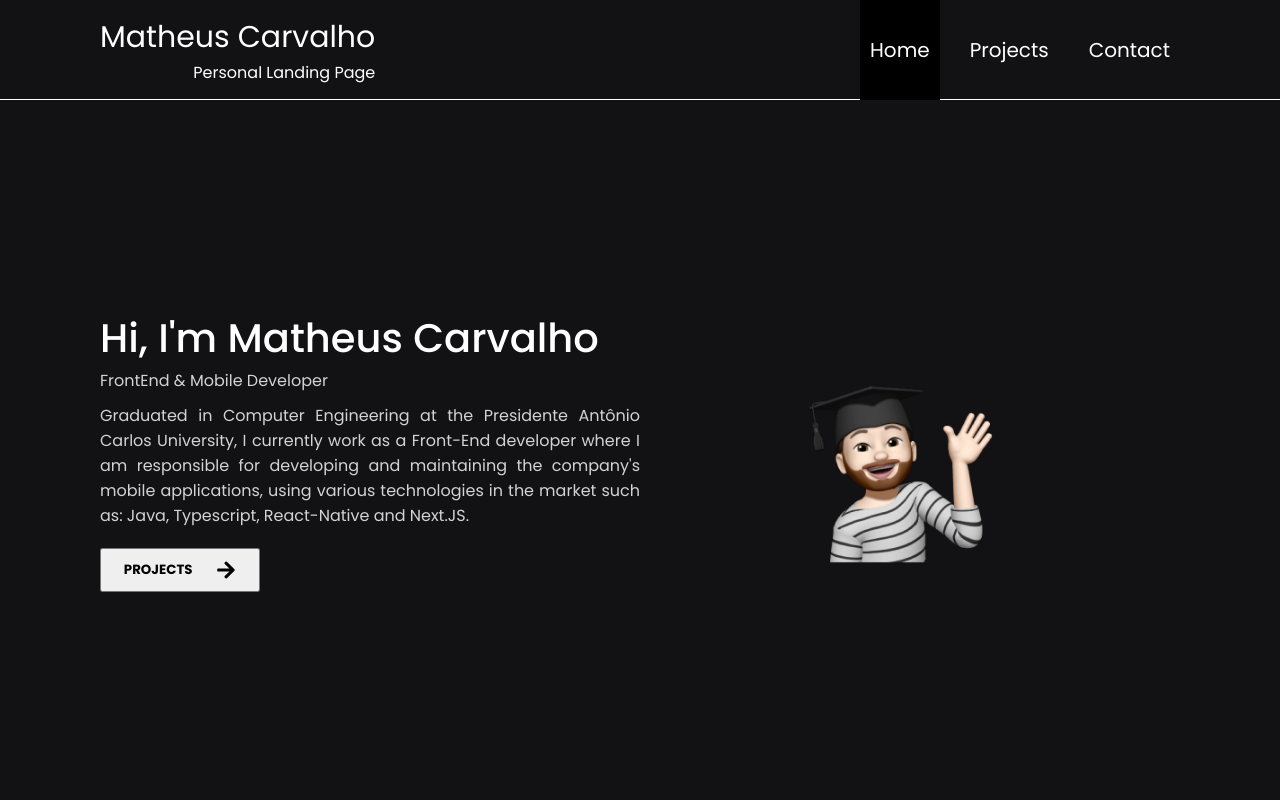
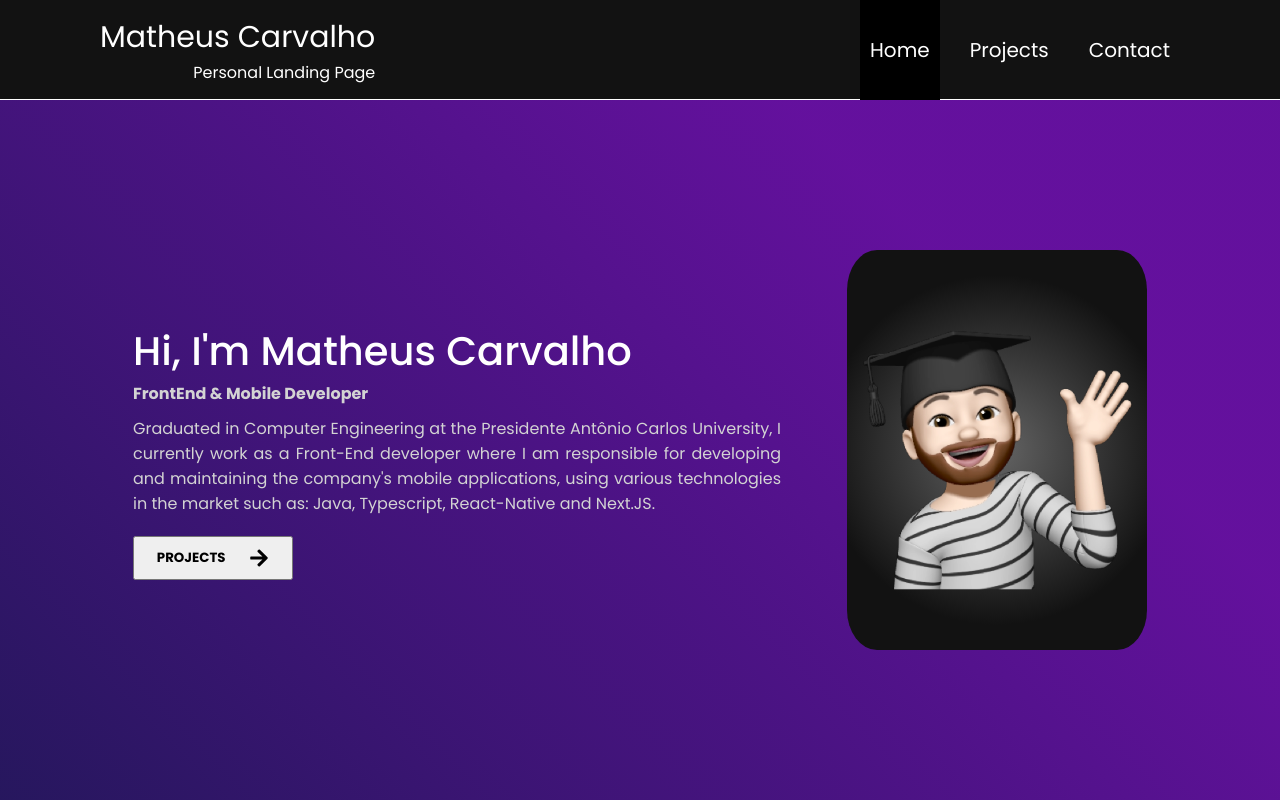
Before and after one commit to matheuscarvalho17/Landing_Page, a Next.js app: page / in a window 1280 px wide. Built offline with nearby package versions, Linux system fonts and the light colour scheme.

Commit message:
style : background and @media adjustments

```diff
--- a/src/pages/index.tsx
+++ b/src/pages/index.tsx
@@ -1,7 +1,6 @@
 import Link from 'next/link';
 import { FaArrowRight } from 'react-icons/fa';
 import {
-  Img,
   Name,
   Logo,
   Intro,
@@ -33,12 +32,7 @@ export default function Home() {
           </Link>
         </Infos>
         <Logo>
-          <Img
-            width={'230px'}
-            height={'230px'}
-            alt={'My avatar'}
-            src={'/images/avatar.png'}
-          />
+          <img src="/images/avatar.png" alt={'My avatar'}></img>
         </Logo>
       </Content>
     </Container>
--- a/src/pages/style.ts
+++ b/src/pages/style.ts
@@ -1,4 +1,3 @@
-import Image from 'next/image';
 import styled from 'styled-components';
 
 export const Container = styled.div`
@@ -6,6 +5,11 @@ export const Container = styled.div`
   align-items: center;
   justify-content: center;
   height: calc(100vh - 100px);
+  background: linear-gradient(
+    45deg,
+    rgba(47, 25, 126, 0.7) 0%,
+    rgba(120, 16, 192, 0.8) 75%
+  );
 `;
 export const Content = styled.div`
   height: 100%;
@@ -14,37 +18,36 @@ export const Content = styled.div`
   width: 1120px;
   align-items: center;
   justify-content: space-around;
-  @media (max-width: 600px) {
+  @media (max-width: 900px) {
+    flex-direction: column-reverse;
+  }
+  @media (max-width: 650px) {
     padding: 5px;
   }
-  @media (max-width: 760px) {
-    justify-content: space-around;
-    flex-direction: column-reverse;
-  }
 `;
-export const Infos = styled.div`
-  width: 50%;
+export const Infos = styled.section`
+  width: 60%;
   display: grid;
   text-align: start;
-  @media (max-width: 760px) {
+  @media (max-width: 900px) {
     width: 90%;
   }
 `;
-export const Name = styled.span`
+export const Name = styled.h1`
   font-size: 40px;
   font-weight: 500;
-  @media (max-width: 760px) {
+  @media (max-width: 900px) {
     font-size: 25px;
   }
 `;
-export const Especialization = styled.span`
+export const Especialization = styled.h4`
   color: lightgray;
   margin-bottom: 10px;
 `;
-export const Intro = styled.span`
+export const Intro = styled.p`
   color: lightgray;
   text-align: justify;
-  @media (max-width: 760px) {
+  @media (max-width: 900px) {
     font-size: 15px;
   }
 `;
@@ -59,23 +62,44 @@ export const LinkProjects = styled.button`
     font-size: 20px;
   }
 `;
-export const Logo = styled.div`
-  width: 50%;
+export const Logo = styled.section`
+  width: 300px;
+  height: 400px;
   display: flex;
+  border-radius: 10%;
   align-items: center;
   justify-content: center;
+  background: radial-gradient(
+    circle,
+    rgb(100, 100, 100) 0%,
+    rgb(18, 18, 18) 70%
+  );
   img {
-    width: 25rem;
-    height: 25rem;
+    width: 280px;
+    height: 280px;
   }
-  @media (max-width: 760px) {
-    width: 90%;
+  @media (max-width: 900px) {
+    width: 260px;
+    height: 260px;
+    img {
+      width: 220px;
+      height: 220px;
+    }
   }
-  @media (max-width: 600px) {
+  @media (max-width: 650px) {
+    width: 220px;
+    height: 220px;
     img {
-      width: 18rem;
-      height: 18rem;
+      width: 180px;
+      height: 180px;
+    }
+  }
+  @media (max-width: 400px) {
+    width: 180px;
+    height: 180px;
+    img {
+      width: 130px;
+      height: 130px;
     }
   }
 `;
-export const Img = styled(Image)``;
--- a/src/styles/globals.css
+++ b/src/styles/globals.css
@@ -10,7 +10,7 @@
 body {
   color: white;
   text-align: -webkit-center;
-  background-color: #121214;
+  background-color: rgb(18, 18, 18);
 }
 
 a,
```
Also changed, not shown: public/images/avatar.png.
